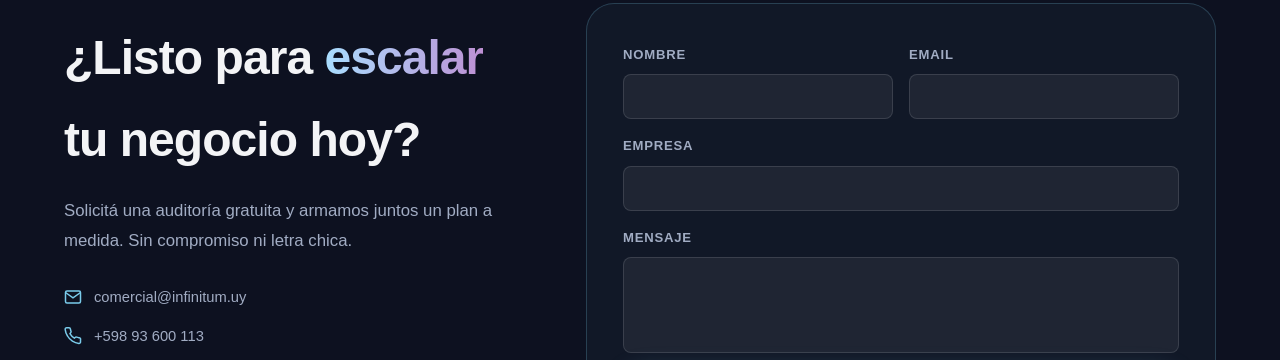
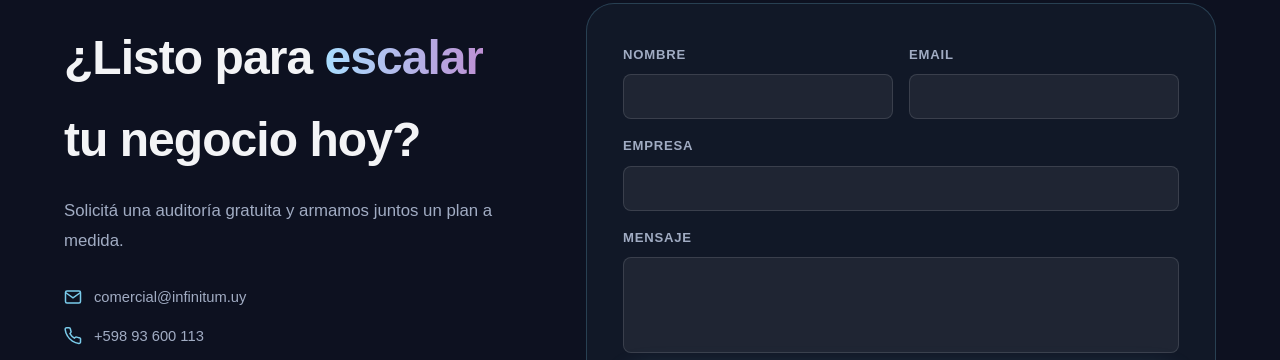
Before and after one commit to Cristian-S5/infinitum-web, a website: page index.html in a window 1280 px wide. Shown: the part 4675-5035 px from the top of the page. Drawn offline with Linux system fonts and the light colour scheme.

Commit message:
Ajustes finales en sección de proceso y textos de contacto

```diff
--- a/index.html
+++ b/index.html
@@ -340,7 +340,7 @@
           <!-- Removed: Hablemos label -->
           <h2 class="section-title">¿Listo para <span>escalar</span> <br/> tu negocio hoy?</h2>
           <p class="section-desc" style="margin-top:16px;">
-            Solicitá una auditoría gratuita y armamos juntos un plan a medida. Sin compromiso ni letra chica.
+            Solicitá una auditoría gratuita y armamos juntos un plan a medida.
           </p>
           <div class="contact-info">
             <a href="mailto:comercial@infinitum.uy" class="ci-item">
```
